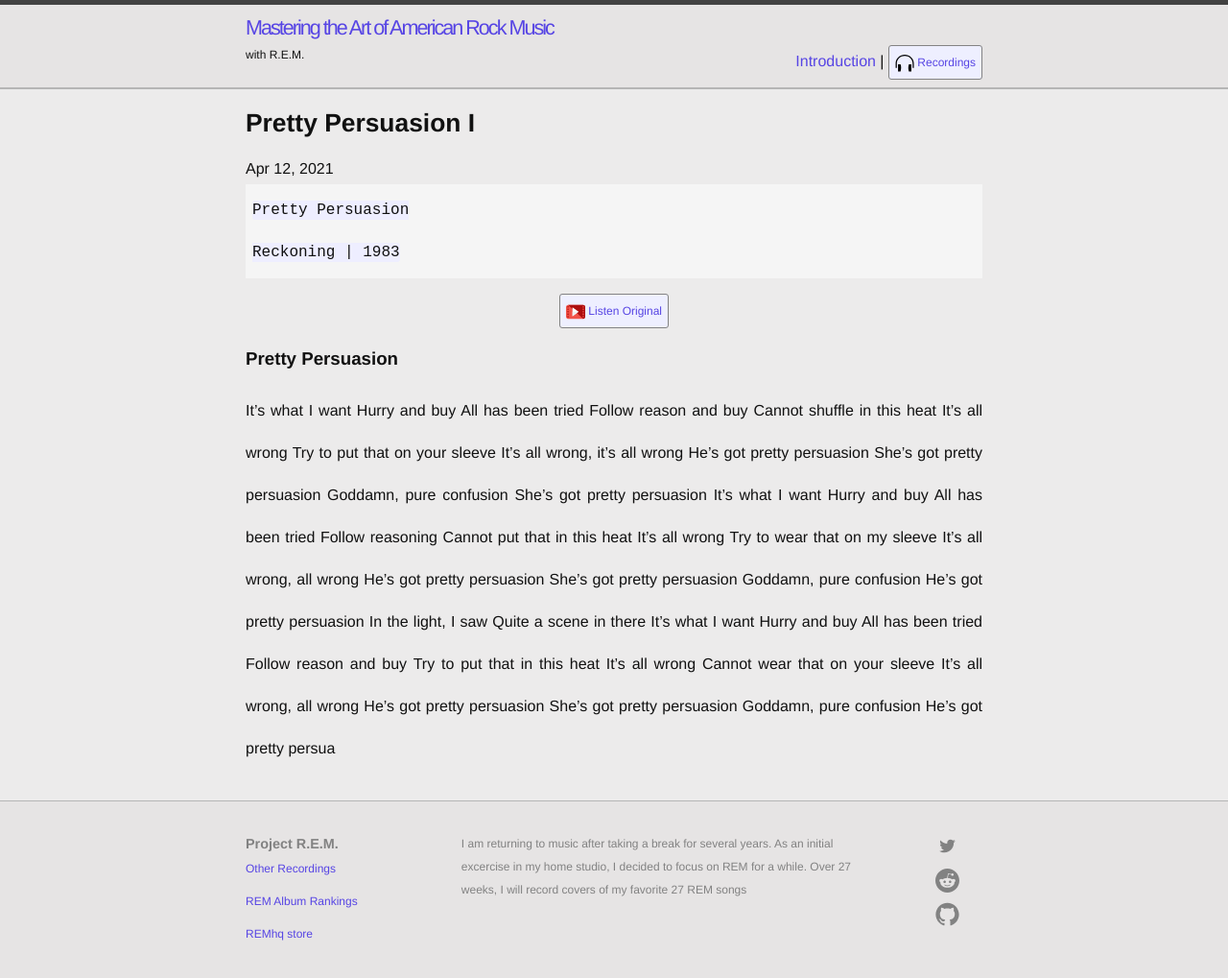
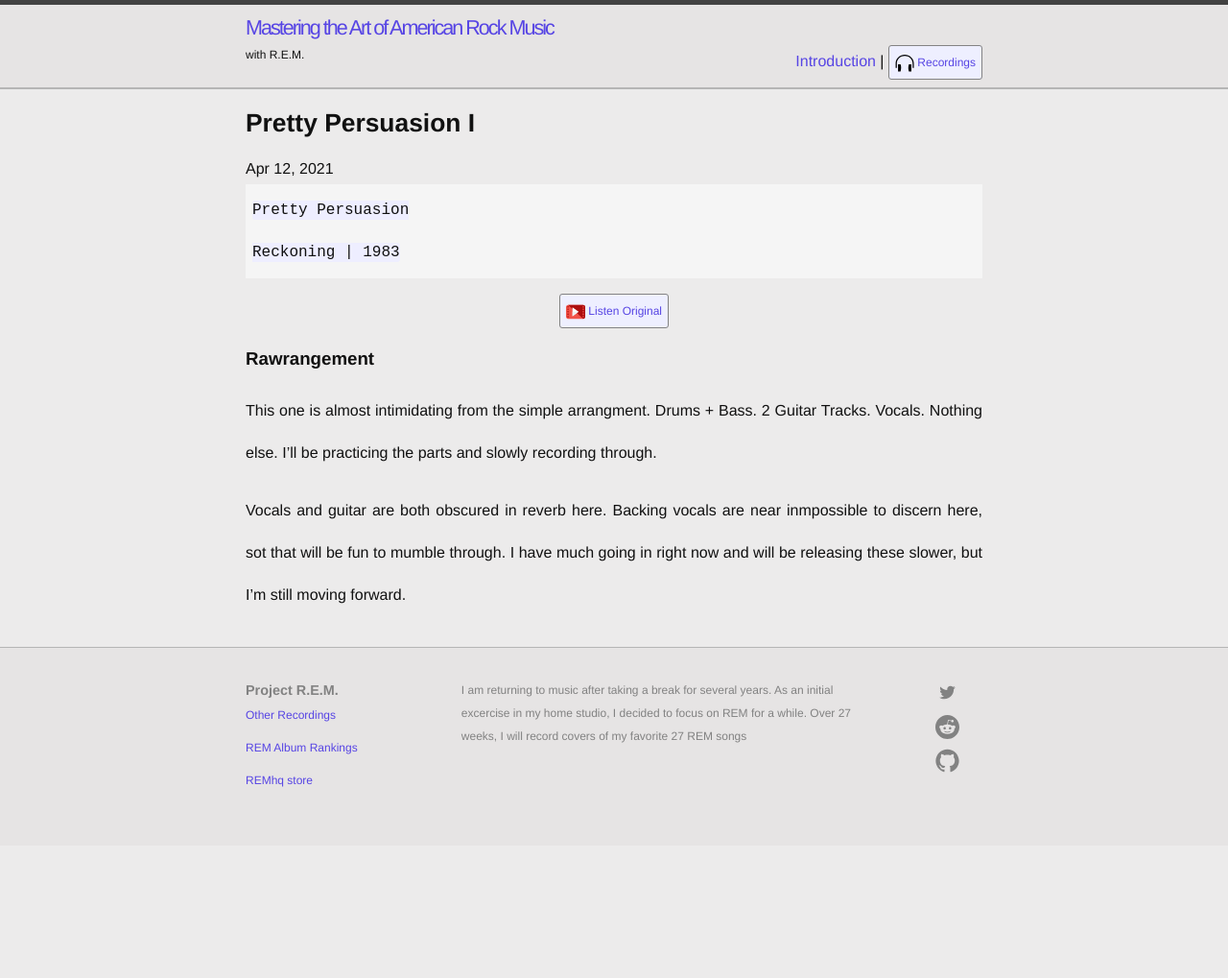
Before and after one commit to slatron/slatron.github.io, a Jekyll site: the page built from _posts/2021-04-12-pretty-persuasion-1.md, in a window 1280 px wide and 1041 px high. Shown: the top 1019 px of the window at 96% size. Built offline with Jekyll 4.4.1, drawn with Linux system fonts in a browser that asks for light colours.

Commit message:
pertty p one

```diff
--- a/_posts/2021-04-12-pretty-persuasion-1.md
+++ b/_posts/2021-04-12-pretty-persuasion-1.md
@@ -13,43 +13,8 @@
 video: https://www.youtube.com/watch?v=FRUj8tIboF8
 ---
 
-### Pretty Persuasion
+### Rawrangement
 
-It's what I want
-Hurry and buy
-All has been tried
-Follow reason and buy
-Cannot shuffle in this heat
-It's all wrong
-Try to put that on your sleeve
-It's all wrong, it's all wrong
-He's got pretty persuasion
-She's got pretty persuasion
-Goddamn, pure confusion
-She's got pretty persuasion
-It's what I want
-Hurry and buy
-All has been tried
-Follow reasoning
-Cannot put that in this heat
-It's all wrong
-Try to wear that on my sleeve
-It's all wrong, all wrong
-He's got pretty persuasion
-She's got pretty persuasion
-Goddamn, pure confusion
-He's got pretty persuasion
-In the light, I saw
-Quite a scene in there
-It's what I want
-Hurry and buy
-All has been tried
-Follow reason and buy
-Try to put that in this heat
-It's all wrong
-Cannot wear that on your sleeve
-It's all wrong, all wrong
-He's got pretty persuasion
-She's got pretty persuasion
-Goddamn, pure confusion
-He's got pretty persua
+This one is almost intimidating from the simple arrangment. Drums + Bass. 2 Guitar Tracks. Vocals. Nothing else. I'll be practicing the parts and slowly recording through.
+
+Vocals and guitar are both obscured in reverb here. Backing vocals are near inmpossible to discern here, sot that will be fun to mumble through. I have much going in right now and will be releasing these slower, but I'm still moving forward.
```
Also changed, not shown: _posts/2021-02-06-begin-the-begin.md (+1 -1 lines).
